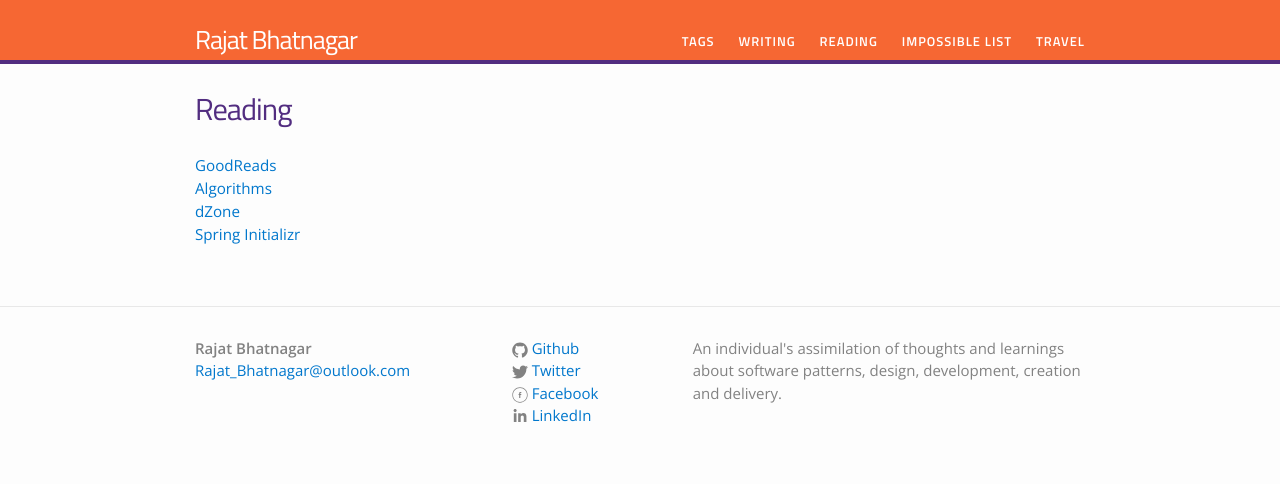
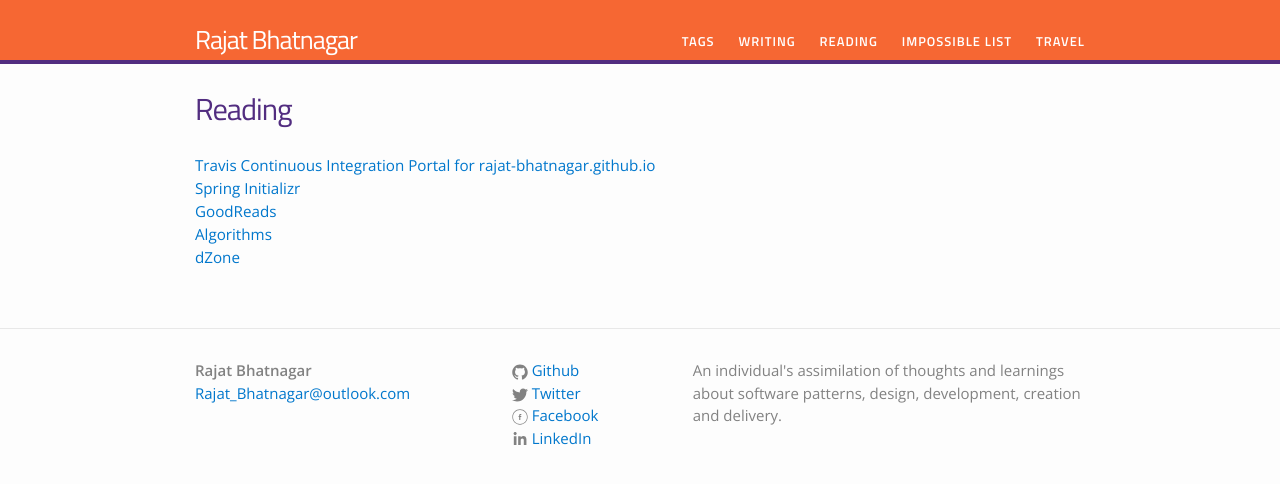
Before and after one commit to rajat-bhatnagar/rajat-bhatnagar.github.io, a Jekyll site: the page built from reading.md, in a window 1280 px wide. Shown: the top 484 px of the page. Built offline with Jekyll 4.4.1, drawn with Linux system fonts in a browser that asks for light colours.

Commit message:
17thSeptember2017: Added master branch for travis continuous integration in travis.yml file and added link for Travis portal for website

```diff
--- a/reading.md
+++ b/reading.md
@@ -4,7 +4,8 @@
 permalink: /reading/
 ---
 
+<a href="https://travis-ci.org/rajat-bhatnagar/rajat-bhatnagar.github.io" target="_blank">Travis Continuous Integration Portal for rajat-bhatnagar.github.io</a><br>
+<a href="http://start.spring.io" target="_blank">Spring Initializr</a><br>
 <a href="https://www.goodreads.com/Rajat_Bhatnagar" target="_blank">GoodReads</a><br>
 <a href="http://algs4.cs.princeton.edu/home/" target="_blank">Algorithms</a><br>
 <a href="https://dzone.com" target="_blank">dZone</a><br>
-<a href="http://start.spring.io" target="_blank">Spring Initializr</a><br>
```
Also changed, not shown: .travis.yml.
